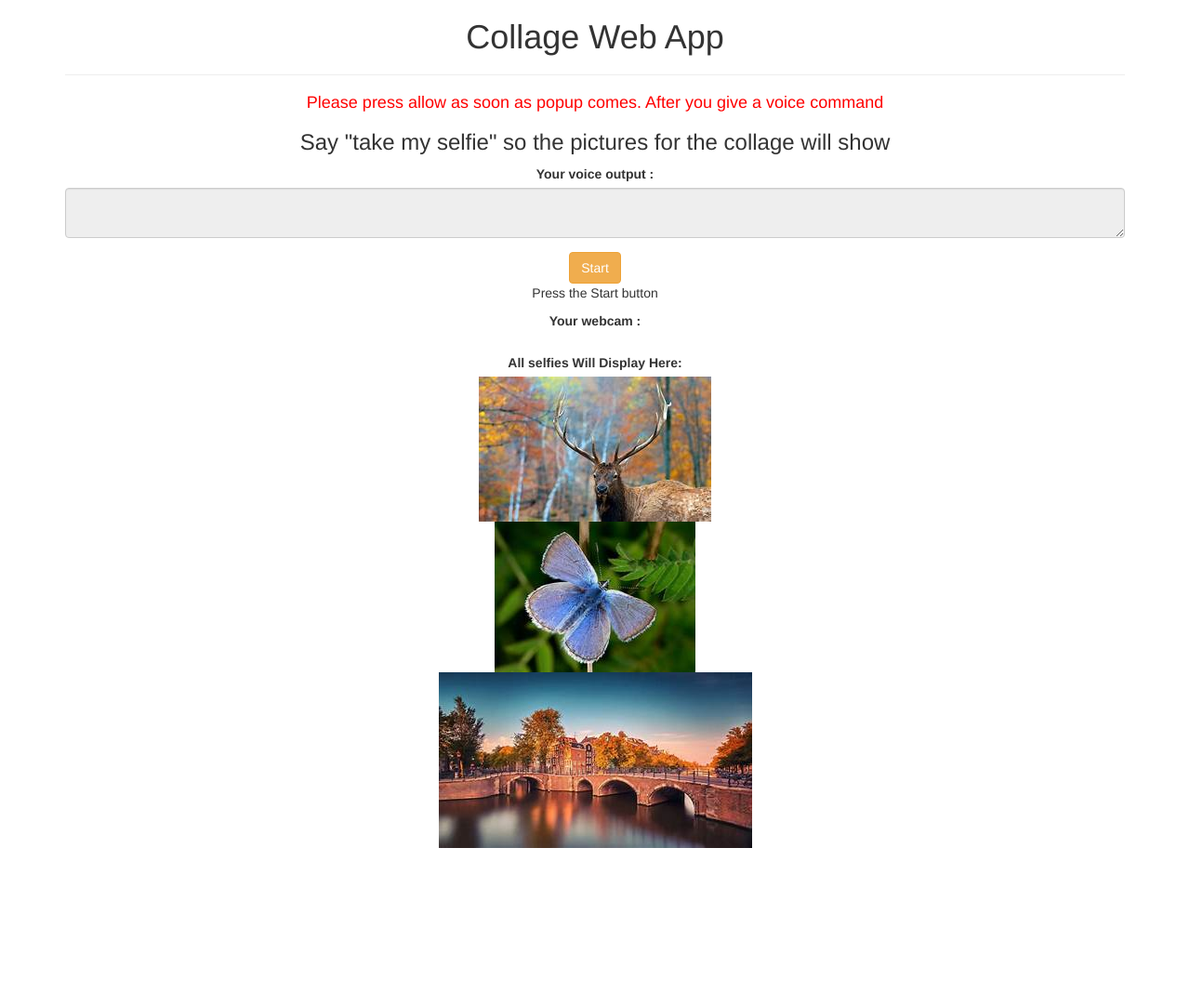
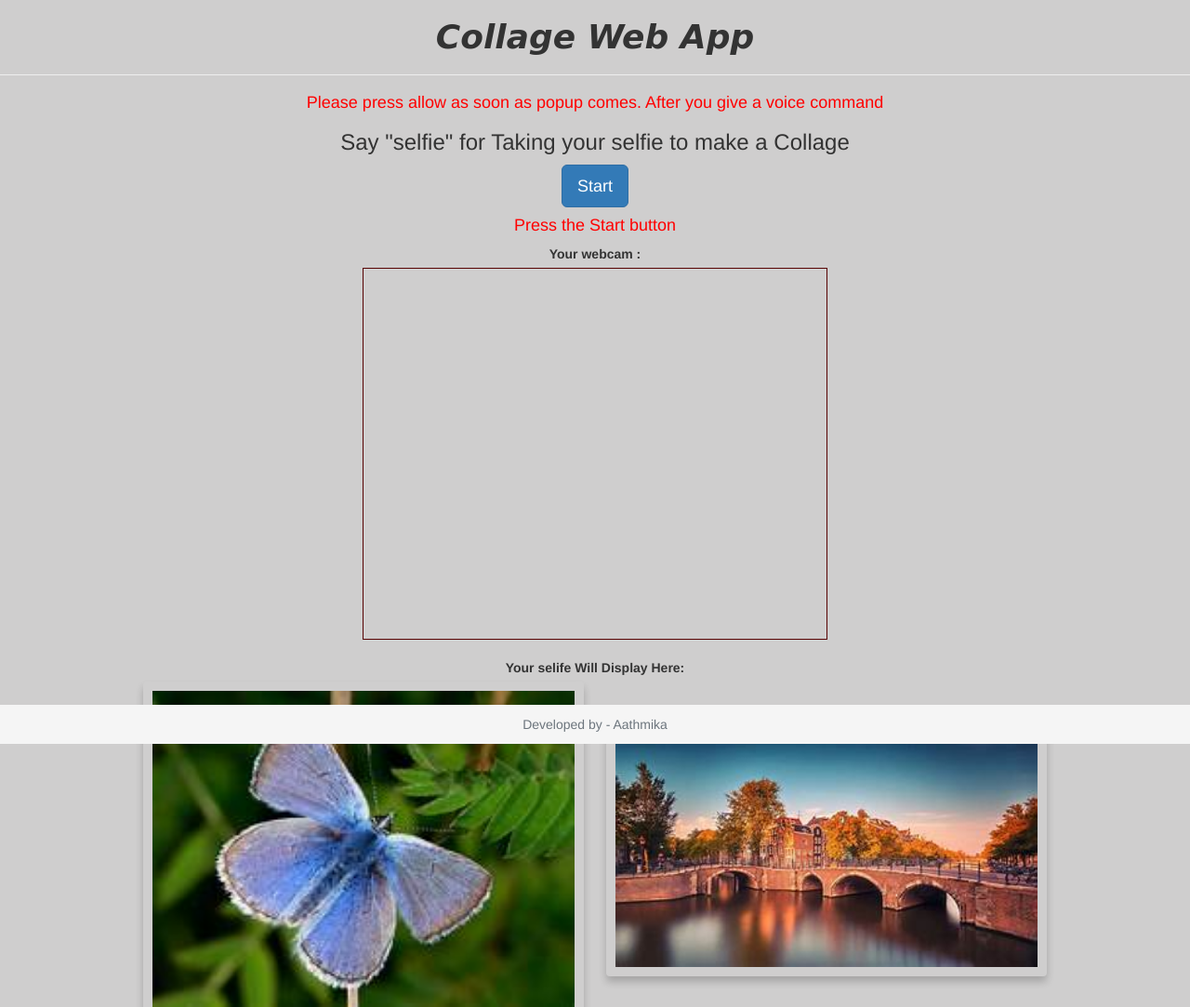
Before and after one commit to JiyaRaj/Collage-Web-app, a plain HTML site: page index.html in a window 1280 px wide. Shown: the top 1083 px of the page at 93% size. Before the commit the page ends 912 px from the top, so only its background shows below. Drawn offline with nearby package versions, Linux system fonts and the light colour scheme; a script that the page names is missing.

Commit message:
Add files via upload

```diff
--- a/index.html
+++ b/index.html
@@ -1,48 +1,55 @@
 <html>
 
 <head>
-    <title>Collage Web App</title>
+    <title>My Selfie App</title>
     <meta name="viewport" content="width=device-width, initial-scale=1">
     <link rel="stylesheet" href="https://maxcdn.bootstrapcdn.com/bootstrap/3.4.0/css/bootstrap.min.css">
     <script src="https://ajax.googleapis.com/ajax/libs/jquery/3.4.1/jquery.min.js"></script>
     <script src="https://maxcdn.bootstrapcdn.com/bootstrap/3.4.0/js/bootstrap.min.js"></script>
+
+    <link href="style.css" rel="stylesheet">
 
     <script src="https://cdnjs.cloudflare.com/ajax/libs/webcamjs/1.0.26/webcam.js" type="text/javascript"></script>
 
 </head>
 
 <body>
-    <div class="container">
-        <center>
-            <h1> Collage Web App
+    <center>
+        <h1>Collage Web App </h1>
+        <hr>
+        <h4>Please press allow as soon as popup comes. After you give a voice command</h4>
 
-            </h1>
-            <hr>
-            <h4 style="color:red;">Please press allow as soon as popup comes. After you give a voice command</h4>
+        <h3>Say "selfie" for Taking your selfie to make a Collage</h3>
 
-            <div class="form-group">
-                <h3>Say "take my selfie" so the pictures for the collage will show         </h3>
-                <label>Your voice output : </label>
-    <textarea class="form-control" id="textbox" readonly="true"> </textarea>
+        <button class="btn btn-lg btn-primary" onclick="start()">Start</button>
+        <h4>Press the Start button</h4>
+
+        <label>Your webcam : </label>
+        <div id="camera"></div>
+
+        <br>
+
+        <label>Your selife Will Display Here: </label>
+        <br>
+        <div id="resultRow">
+            <div id="result1" class="column">
+                <img src="butterfly.jfif">
             </div>
-            <button class="btn btn-warning" onclick="save()"> Start </button>
-            <p>Press the Start button</p>
 
-            <label>Your webcam : </label>
-    <div id="webcam"></div>
-            <br>
+            <div id="result2" class="column">
+                <img src="city.jfif">
+            </div>
 
-            <label>All selfies Will Display Here: </label>
-            <div id="resultShow">
-    <div id="result1"> <img src="deer.jfif"> </div>
-    <div id="result2"> <img src="butterfly.jfif"> </div>
-    <div id="result3"> <img src="city.jfif"> </div>
+            <div id="result3" class="column">
+                <img src="deer.jfif">
             </div>
-        </center>
         </div>
+    </center>
 
-        <script src="main.js"></script>
-
+    <div class="copy_right_footer">
+        Developed by - Aathmika
+      </div>
+    <script src="main.js"></script>
 </body>
 
 </html>
--- a/main.js
+++ b/main.js
@@ -1,31 +1,32 @@
-var SpeechRecognition= window.webkitSpeechRecognition;
-var Recognition= new SpeechRecognition();
+var SpeechRecognition = window.webkitSpeechRecognition;
+var Content;
+var recognition = new SpeechRecognition();
 
-Webcam.set({
-    width: 320,
-    height: 240,
-    image_format: 'jpeg',
-    jpeg_quality: 90
- });
+function start()
+{
+    recognition.start();
+}
 
 
-function save() {
-    Recognition.start();
+camera = document.getElementById("camera");
+Webcam.set({
+    width:500,
+    height:400,
+    image_format : 'jpeg',
+    jpeg_quality:90
+});
+
+
+
+function speak(){
+
+
+    var synth = window.speechSynthesis;
+    Webcam.attach(camera);
+
+    speak_data = "Taking your next Selfie in 5 seconds";
+    var utterThis = new SpeechSynthesisUtterance(speak_data);
+    synth.speak(utterThis);
+
 
 }
-
-Recognition.onresult=  function(event) {
-    console.log(event);
-    var content=event.results[0][0].transcript;
-    document.getElementById("textbox").innerHTML=content;
-    speak();
-    Webcam.attach( '#webcam' );
-}
-
-function speak(){
-    var synth= window.speechSynthesis;
-    var speak_data= document.getElementById("textbox").innerHTML;
-    var speak_this= new SpeechSynthesisUtterance(speak_data);
-    synth.speak(speak_this);
-
-}
--- a/style.css
+++ b/style.css
@@ -1,19 +1,47 @@
-#start-btn
+body
 {
-    width: 40%;
+    background: #cfcece;
 }
+h1{
+    font-family: cursive;
+    font-style: italic;
+    font-weight: bold;
+}
+
+h4
+{
+    color:red;
+}
+
 #camera
 {
-    width:360px;
-    height: 250px;
-    border:1px solid grey;
+    width: 500px;
+    height: 400px;
+    border:1px solid rgb(87, 2, 2);
 }
-#logo_img
+
+img
 {
-    width: 150px;
-    border-radius: 100px;
+    width: 37%;
+    border-radius: 4px;
+    padding: 10px;
+    box-shadow: 0 6px 8px 0 rgba(2, 2, 2, 0.2);
 }
-#textbox
+
+.column
 {
-    width: 300px;
+    display: inline;
+    padding: 10px;
 }
+img:hover{
+    border-radius: 140px;
+}
+.copy_right_footer {
+    position: fixed;
+    color: #6c757d;
+    bottom: 0;
+    width: 100%;
+    background-color: #f5f5f5;
+    line-height: 3;
+    text-align: center;
+ }
```
